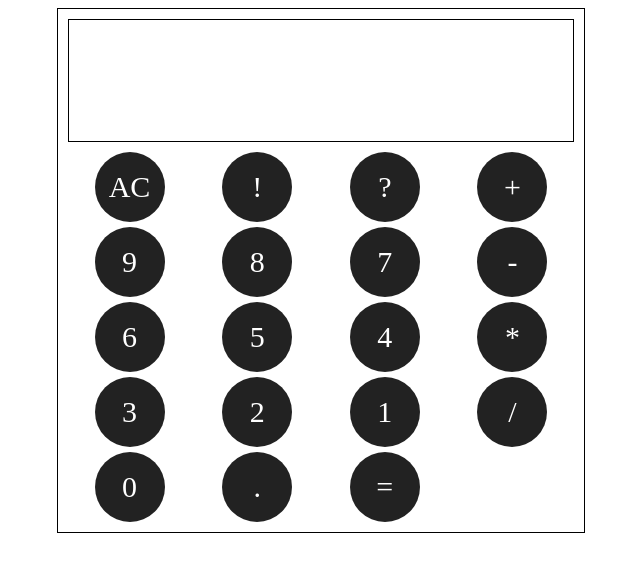
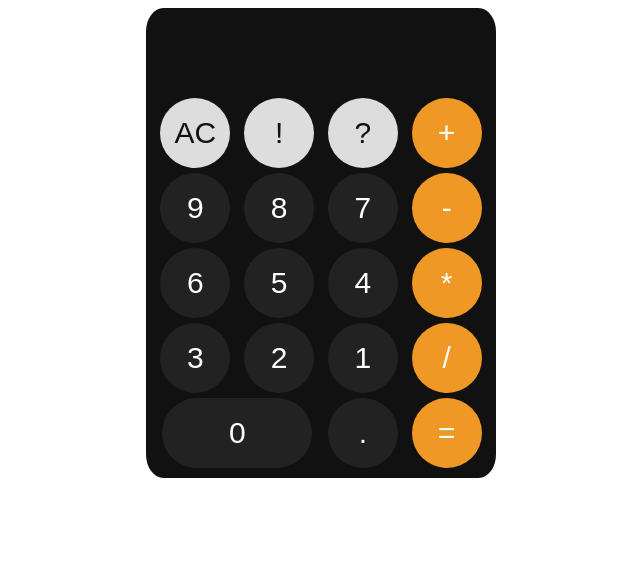
Before and after one commit to CocoaPebble/SSI_sample_calculator, a plain HTML site: page index.html in a window 1280 px wide. Shown: the whole page, without its empty margins (319-959 px from the left). Drawn offline with nearby package versions, Linux system fonts and the light colour scheme.

Commit message:
add style

```diff
--- a/calculate.js
+++ b/calculate.js
@@ -12,7 +12,6 @@ allEquationBtn.forEach((each) => {
             display.isFinish = false;
         }
         display.innerText += event.target.innerText;
-        console.log(event.target.innerText);
     });
 });
 
@@ -20,7 +19,7 @@ equalButton.addEventListener('click', () => {
     try {
         display.innerText = mexp.eval(display.innerText);
     } catch (e) {
-        console.log(e);
+        display.innerHTML = 'ERR';
     }
     display.isFinish = true;
 });
--- a/index.html
+++ b/index.html
@@ -10,26 +10,26 @@
         <div class="calculator">
             <div class="display"></div>
             <div class="panel">
-                <span class="btn" id="allClean">AC</span>
-                <span class="btn sym">!</span>
-                <span class="btn">?</span>
-                <span class="btn sym">+</span>
+                <span class="btn sym sym-row" id="allClean">AC</span>
+                <span class="btn sym sym-row">!</span>
+                <span class="btn sym sym-row">?</span>
+                <span class="btn sym sym-col">+</span>
                     <span class="btn num">9</span>
                     <span class="btn num">8</span>
                     <span class="btn num">7</span>
-                    <span class="btn sym">-</span>
+                    <span class="btn sym sym-col">-</span>
                     <span class="btn num">6</span>
                     <span class="btn num">5</span>
                     <span class="btn num">4</span>
-                    <span class="btn sym">*</span>
+                    <span class="btn sym sym-col">*</span>
                     <span class="btn num">3</span>
                     <span class="btn num">2</span>
                     <span class="btn num">1</span>
-                    <span class="btn sym">/</span>
-                    <span class="btn num">0</span>
+                    <span class="btn sym sym-col">/</span>
+                    <span class="btn num" id='zero'>0</span>
                     <span class="btn num">.</span>
 
-                    <span class="btn" id="equalBtn">=</span>
+                    <span class="btn sym-col" id="equalBtn">=</span>
                 </div>
             </div>
         </div>
--- a/main.css
+++ b/main.css
@@ -1,15 +1,22 @@
+* {
+    box-sizing: border-box;
+    font-family: Arial, Helvetica, sans-serif;
+}
+
 .calculator {
-    display: grid;
-    grid-template-rows: 1fr 3fr;
+    background: #111;
+    color: #fff;
     padding: 10px;
-    gap: 10px;
-    width: 40%;
+    width: 350px;
     margin: auto;
-    border: 1px #000 solid;
+    border-radius: 5%;
 }
 
 .display {
-    border: 1px #000 solid;
+    margin-bottom: 10px;
+    text-align: right;
+    font-size: 60px;
+    height: 70px;
 }
 
 .panel {
@@ -24,11 +31,28 @@
     display: flex;
     justify-content: center;
     align-items: center;
-    background-color: #222;
-    color: #fff;
     font-size: 30px;
-    width: 50px;
-    height: 50px;
+    width: 70px;
+    height: 70px;
     border-radius: 50%;
     padding: 10px;
 }
+
+#zero {
+    grid-column: 1 / span 2;
+    width: 150px;
+    border-radius: 60px;
+}
+
+.num {
+    background-color: #222;
+}
+
+.sym-row {
+    background-color: #ddd;
+    color: #111;
+}
+
+.sym-col {
+    background-color: rgb(240, 152, 37);
+}
```
